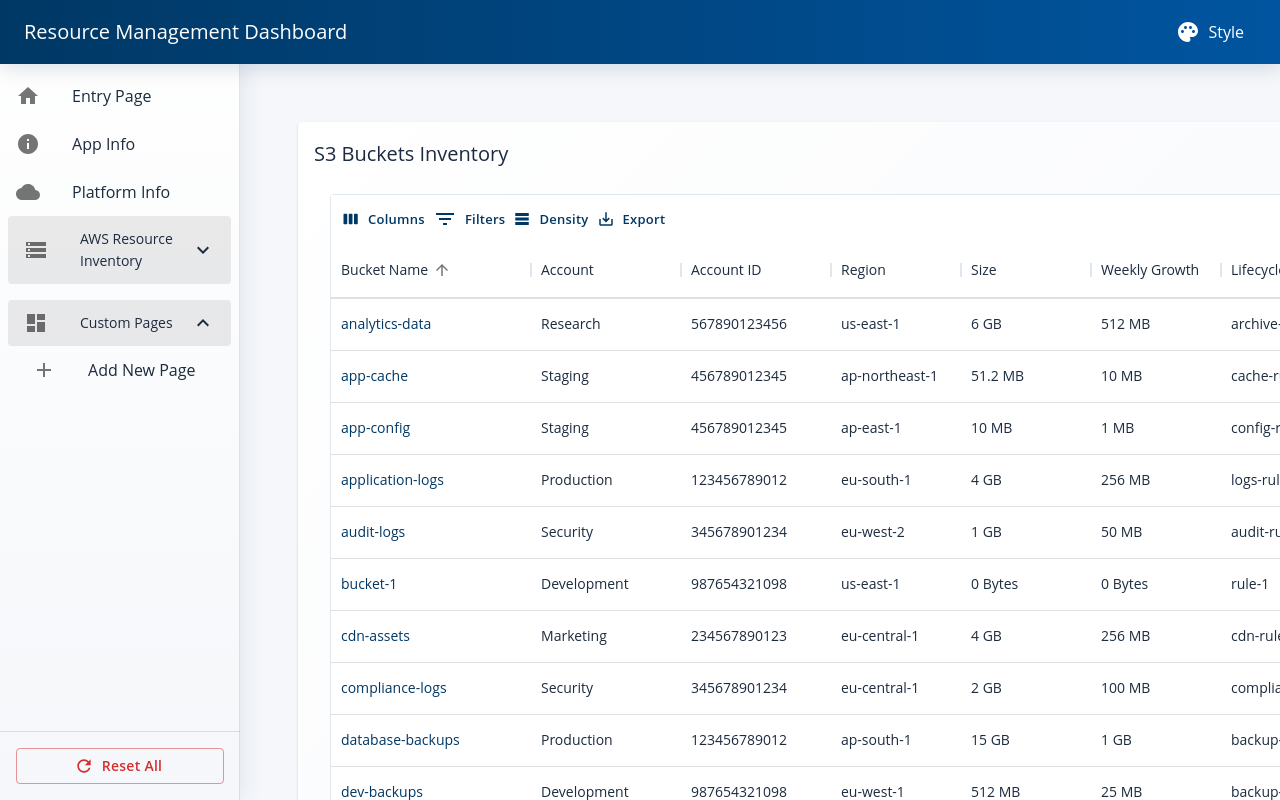
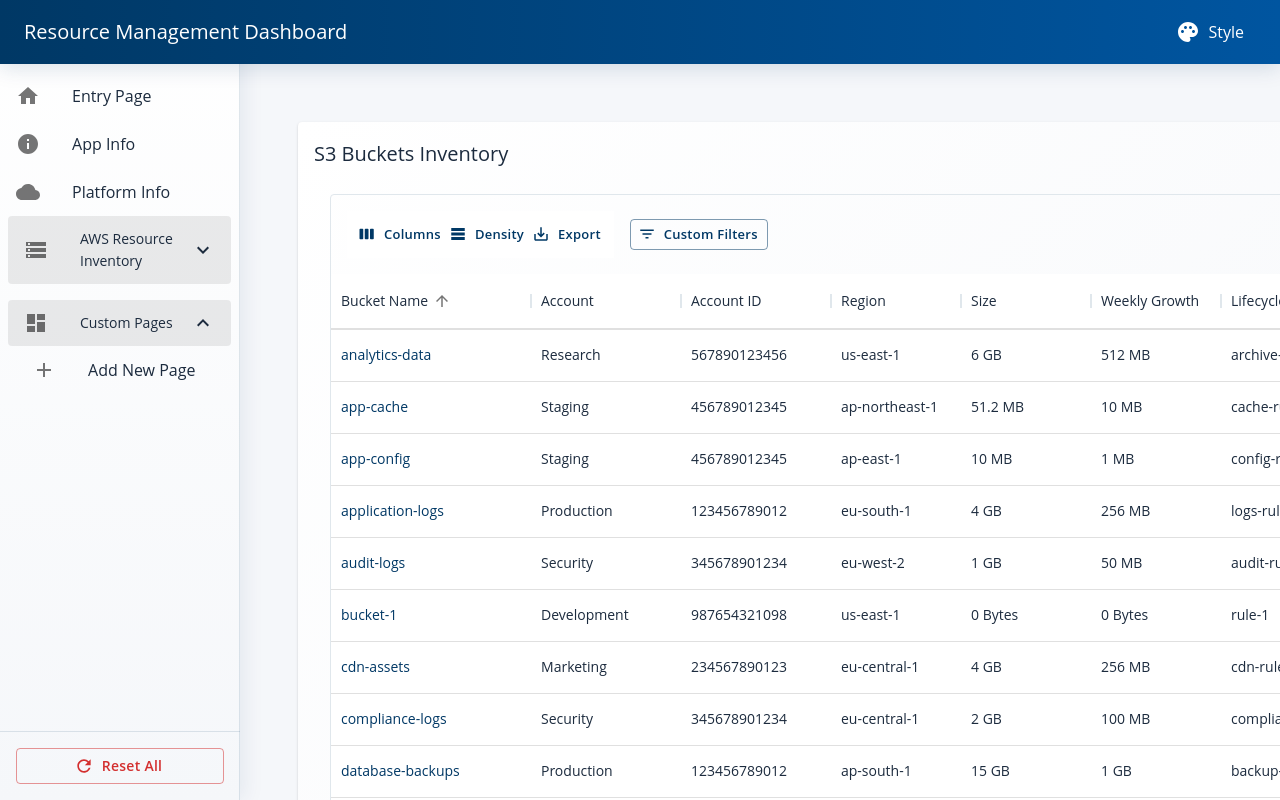
Before and after one commit to demo2327/resource-management-dashboard, a React (Create React App) app: page /aws-inventory/s3 in a window 1280 px wide. Shown: the top 800 px of the page. Built offline with nearby package versions, Linux system fonts and the light colour scheme.

Commit message:
custom filters on inventory widget

```diff
--- a/src/components/Tables/S3BucketsTable.tsx
+++ b/src/components/Tables/S3BucketsTable.tsx
@@ -1,4 +1,4 @@
-import React from 'react';
+import React, { useState, useMemo } from 'react';
 import {
   DataGrid,
   GridColDef,
@@ -6,8 +6,32 @@ import {
   GridToolbar,
   GridSortModel,
   GridRenderCellParams,
+  GridToolbarContainer,
+  GridToolbarColumnsButton,
+  GridToolbarDensitySelector,
+  GridToolbarExport,
 } from '@mui/x-data-grid';
-import { Box, Link } from '@mui/material';
+import {
+  Box,
+  Link,
+  Button,
+  Dialog,
+  DialogTitle,
+  DialogContent,
+  DialogActions,
+  IconButton,
+  Stack,
+  Select,
+  MenuItem,
+  TextField,
+  Typography,
+  Chip,
+} from '@mui/material';
+import {
+  Add as AddIcon,
+  Delete as DeleteIcon,
+  FilterList as FilterListIcon,
+} from '@mui/icons-material';
 import s3InventoryData from '../../data/s3Inventory.json';
 
 interface LifecycleRule {
@@ -133,18 +157,143 @@ const columns: GridColDef[] = [
   },
 ];
 
+interface Filter {
+  id: string;
+  field: string;
+  operator: string;
+  value: string;
+}
+
+const operators = {
+  contains: 'contains',
+  equals: 'equals',
+  startsWith: 'starts with',
+  endsWith: 'ends with',
+  isEmpty: 'is empty',
+  isNotEmpty: 'is not empty',
+};
+
 const S3BucketsTable = () => {
+  const [filters, setFilters] = useState<Filter[]>([]);
+  const [isFilterDialogOpen, setIsFilterDialogOpen] = useState(false);
+  const [currentFilter, setCurrentFilter] = useState<Filter>({
+    id: '',
+    field: 'name',
+    operator: 'contains',
+    value: '',
+  });
+
+  const handleAddFilter = () => {
+    if (currentFilter.value || currentFilter.operator === 'isEmpty' || currentFilter.operator === 'isNotEmpty') {
+      const newFilter = {
+        ...currentFilter,
+        id: Math.random().toString(36).substr(2, 9),
+      };
+      setFilters([...filters, newFilter]);
+      setCurrentFilter({
+        id: '',
+        field: 'name',
+        operator: 'contains',
+        value: '',
+      });
+    }
+  };
+
+  const handleRemoveFilter = (filterId: string) => {
+    setFilters(filters.filter(f => f.id !== filterId));
+  };
+
+  const filteredRows = useMemo(() => {
+    return s3InventoryData.data.filter(row => {
+      return filters.every(filter => {
+        const value = (() => {
+          switch (filter.field) {
+            case 'name':
+              return row.attributes.Name;
+            case 'account':
+              return row.relationships.Account.data.name;
+            case 'accountId':
+              return row.relationships.Account.data.id;
+            case 'region':
+              return row.attributes.Region;
+            case 'size':
+              return formatBytes(row.attributes.SizeBytes);
+            case 'weeklyGrowth':
+              return formatBytes(row.attributes.WeeklyGrow);
+            case 'lifecycleRule':
+              return row.attributes.lifecycle[0]?.LifecycleRule || 'N/A';
+            case 'lifecycleStatus':
+              return row.attributes.lifecycle[0]?.Status || 'N/A';
+            case 'storageClass':
+              return row.attributes.lifecycle[0]?.TransitionStorage || 'STANDARD';
+            default:
+              return '';
+          }
+        })();
+
+        switch (filter.operator) {
+          case 'contains':
+            return value.toLowerCase().includes(filter.value.toLowerCase());
+          case 'equals':
+            return value.toLowerCase() === filter.value.toLowerCase();
+          case 'startsWith':
+            return value.toLowerCase().startsWith(filter.value.toLowerCase());
+          case 'endsWith':
+            return value.toLowerCase().endsWith(filter.value.toLowerCase());
+          case 'isEmpty':
+            return !value || value === 'N/A';
+          case 'isNotEmpty':
+            return value && value !== 'N/A';
+          default:
+            return true;
+        }
+      });
+    });
+  }, [filters]);
+
+  const CustomToolbar = () => (
+    <Box sx={{ p: 2, display: 'flex', gap: 2, alignItems: 'center' }}>
+      <GridToolbar
+        sx={{
+          '& .MuiButton-root[aria-label="Show filters"]': {
+            display: 'none',
+          },
+        }}
+      />
+      <Button
+        startIcon={<FilterListIcon />}
+        onClick={() => setIsFilterDialogOpen(true)}
+        variant="outlined"
+        size="small"
+      >
+        Custom Filters
+      </Button>
+      {filters.length > 0 && (
+        <Stack direction="row" spacing={1}>
+          {filters.map(filter => (
+            <Chip
+              key={filter.id}
+              label={`${filter.field} ${filter.operator} ${filter.value || ''}`}
+              onDelete={() => handleRemoveFilter(filter.id)}
+              size="small"
+            />
+          ))}
+        </Stack>
+      )}
+    </Box>
+  );
+
   return (
     <Box
       sx={{ width: '100%', height: '100%' }}
       onMouseDown={(e) => e.stopPropagation()}
     >
       <DataGrid
-        rows={s3InventoryData.data}
+        rows={filteredRows}
         columns={columns}
         getRowId={(row: S3Bucket) => row.id}
         components={{
-          Toolbar: GridToolbar,
+          Toolbar: CustomToolbar,
         }}
         initialState={{
           pagination: {
@@ -182,6 +331,76 @@ const S3BucketsTable = () => {
           },
         }}
       />
+
+      <Dialog
+        open={isFilterDialogOpen}
+        onClose={() => setIsFilterDialogOpen(false)}
+        maxWidth="sm"
+        fullWidth
+      >
+        <DialogTitle>Custom Filters</DialogTitle>
+        <DialogContent>
+          <Stack spacing={2} sx={{ mt: 2 }}>
+            <Typography variant="subtitle2">Current Filters</Typography>
+            {filters.map(filter => (
+              <Box key={filter.id} sx={{ display: 'flex', gap: 1, alignItems: 'center' }}>
+                <Typography>{filter.field}</Typography>
+                <Typography>{filter.operator}</Typography>
+                <Typography>{filter.value}</Typography>
+                <IconButton size="small" onClick={() => handleRemoveFilter(filter.id)}>
+                  <DeleteIcon fontSize="small" />
+                </IconButton>
+              </Box>
+            ))}
+            <Typography variant="subtitle2" sx={{ mt: 2 }}>Add New Filter</Typography>
+            <Stack direction="row" spacing={2} alignItems="center">
+              <Select
+                size="small"
+                value={currentFilter.field}
+                onChange={(e) => setCurrentFilter({ ...currentFilter, field: e.target.value })}
+                sx={{ minWidth: 120 }}
+              >
+                {columns.map(col => (
+                  <MenuItem key={col.field} value={col.field}>
+                    {col.headerName}
+                  </MenuItem>
+                ))}
+              </Select>
+              <Select
+                size="small"
+                value={currentFilter.operator}
+                onChange={(e) => setCurrentFilter({ ...currentFilter, operator: e.target.value })}
+                sx={{ minWidth: 120 }}
+              >
+                {Object.entries(operators).map(([key, label]) => (
+                  <MenuItem key={key} value={key}>
+                    {label}
+                  </MenuItem>
+                ))}
+              </Select>
+              {currentFilter.operator !== 'isEmpty' && currentFilter.operator !== 'isNotEmpty' && (
+                <TextField
+                  size="small"
+                  value={currentFilter.value}
+                  onChange={(e) => setCurrentFilter({ ...currentFilter, value: e.target.value })}
+                  placeholder="Value"
+                />
+              )}
+              <Button
+                startIcon={<AddIcon />}
+                onClick={handleAddFilter}
+                variant="contained"
+                size="small"
+              >
+                Add
+              </Button>
+            </Stack>
+          </Stack>
+        </DialogContent>
+        <DialogActions>
+          <Button onClick={() => setIsFilterDialogOpen(false)}>Close</Button>
+        </DialogActions>
+      </Dialog>
     </Box>
   );
 };
```
